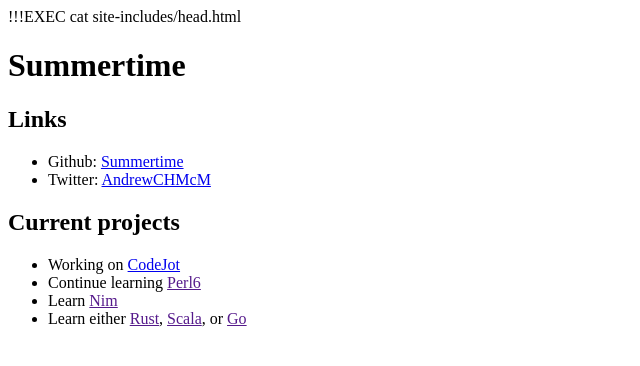
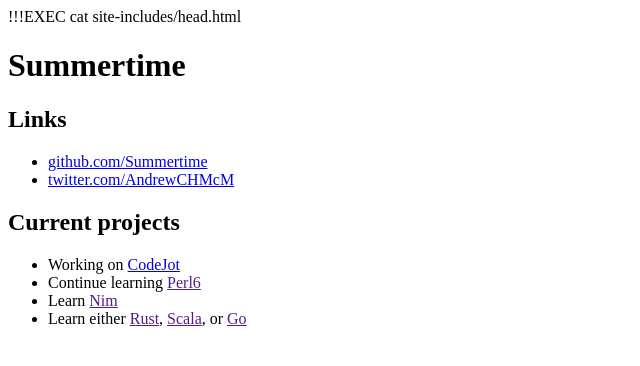
Before and after one commit to Summertime/summerti.me, a plain HTML site: page site/index.html in a window 1280 px wide. Shown: the whole page, without its empty margins (0-640 px from the left). Drawn offline with Linux system fonts and the light colour scheme.

Commit message:
Making the urls look a bit nicer

```diff
--- a/site/index.html
+++ b/site/index.html
@@ -4,11 +4,11 @@
   <h1>Summertime</h1>
   <h2>Links</h2>
   <ul>
-    <li>Github:
-      <a href='https://github.com/Summertime'>Summertime</a>
+    <li>
+      <a href='https://github.com/Summertime'>github.com/Summertime</a>
     </li>
-    <li>Twitter:
-      <a href='https://twitter.com/AndrewCHMcM'>AndrewCHMcM</a>
+    <li>
+      <a href='https://twitter.com/AndrewCHMcM'>twitter.com/AndrewCHMcM</a>
     </li>
   </ul>
   <h2>Current projects</h2>
```
